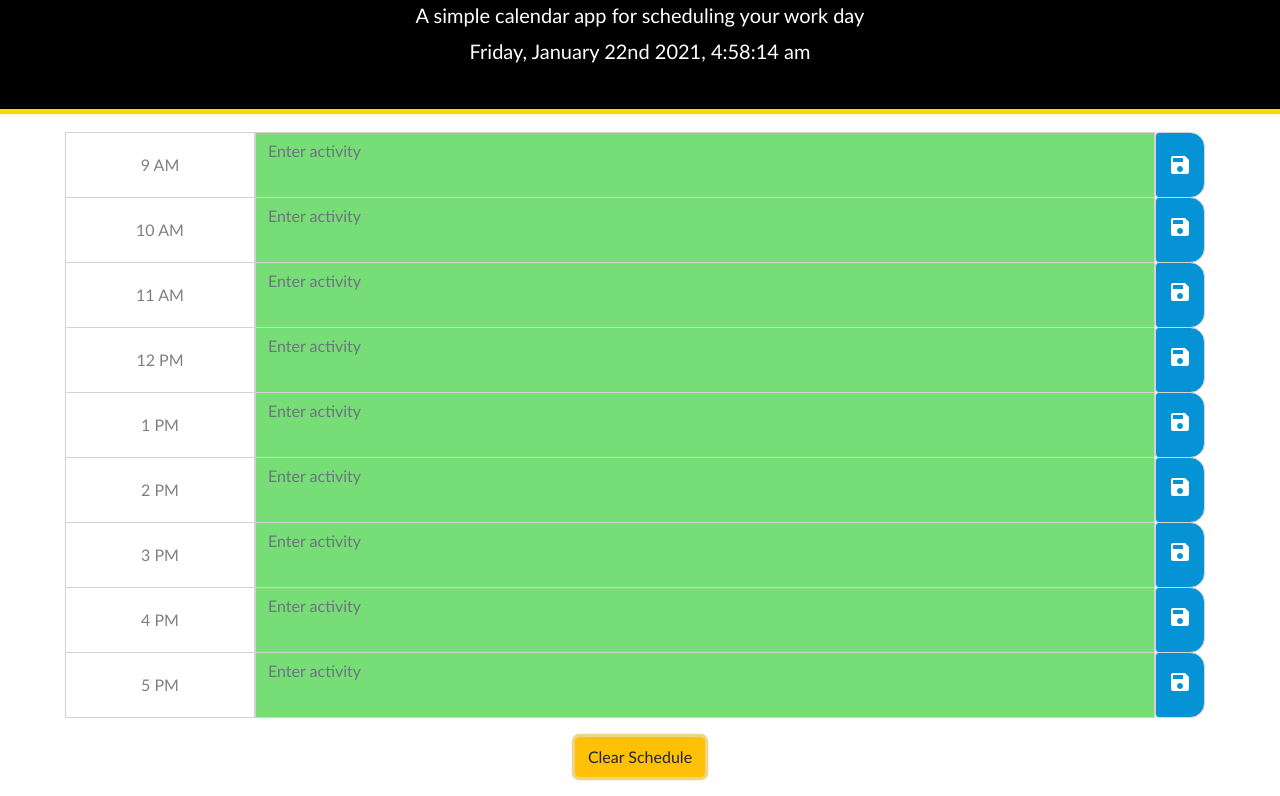
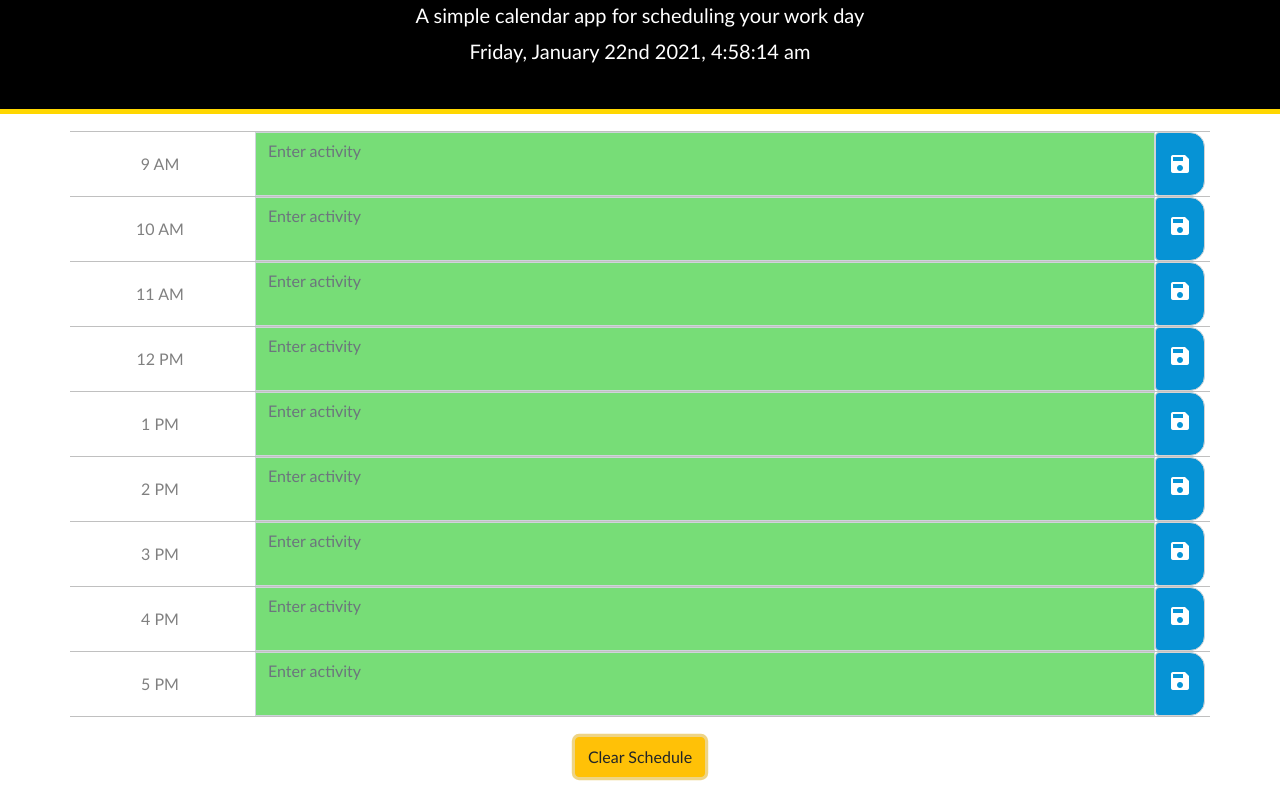
Before and after one commit to kdkleven/uofm-bootcamp-homework-05, a website: page 05-Third-Party-APIs/Develop/index.html in a window 1280 px wide. Both pictures are taken after a click on the button "Clear Schedule". Shown: the part 121-917 px from the top of the page. Drawn offline with nearby package versions, Linux system fonts and the light colour scheme.

Commit message:
Adjusted borders around time slots to separate rows

```diff
--- a/05-Third-Party-APIs/Develop/script.js
+++ b/05-Third-Party-APIs/Develop/script.js
@@ -67,14 +67,6 @@ var schedule = [
         activity: ""
     }
 ];
-
-// Clear the time slots of all activity slots and local storage
-function clearSchedule() {
-
-    localStorage.clear();
-    $('.activity').empty();
-
-}
 
 // display the time properties from the schedule object in the corresponding elements
 function displayTimes() {
@@ -205,8 +197,9 @@ function renderSchedule() {
 // clear the schedule when clicked
 $('#clear').on('click', function () {
 
-    // call the function to clear storage and the activity slots
-    clearSchedule();
+    // Clear the time slots of all activity slots and local storage
+    $('.activity').empty();
+    localStorage.clear();
 
 });
 
--- a/05-Third-Party-APIs/Develop/style.css
+++ b/05-Third-Party-APIs/Develop/style.css
@@ -34,7 +34,7 @@ textarea{
   white-space: pre-wrap;
   margin: -15px;
   height: 80px;
-  border-top: 1px solid white;;
+  border-top: 1px solid silver;
 }
 
 .hour {
@@ -58,7 +58,7 @@ textarea{
 }
 
 .save {
-  border-left: 1px solid black;
+
   border-top-right-radius: 15px;
   border-bottom-right-radius: 15px;
   background-color: #0693d5;
@@ -72,7 +72,7 @@ textarea{
 
 
 .time {
-  border: 1px solid #d3d3d3;
+
   text-align: center;
   width: 100%;
   height: 100%;
@@ -81,7 +81,6 @@ textarea{
 }
 
 .activity {
-  border: 1px solid #d3d3d3;
   color: grey;
 
 }
```
Also changed, not shown: 05-Third-Party-APIs/Assets/kk_workday_screenshot.JPG, README.md.
